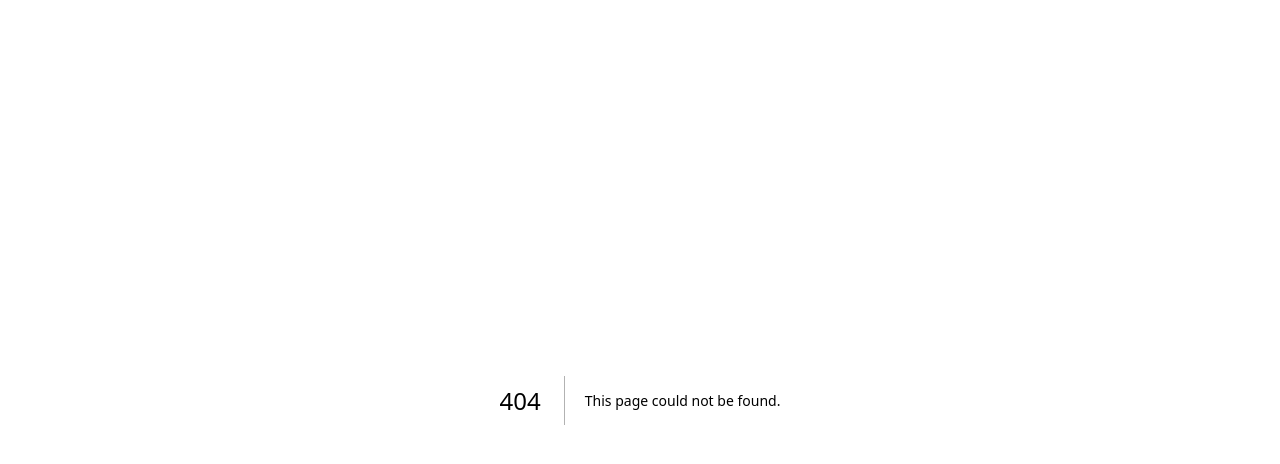
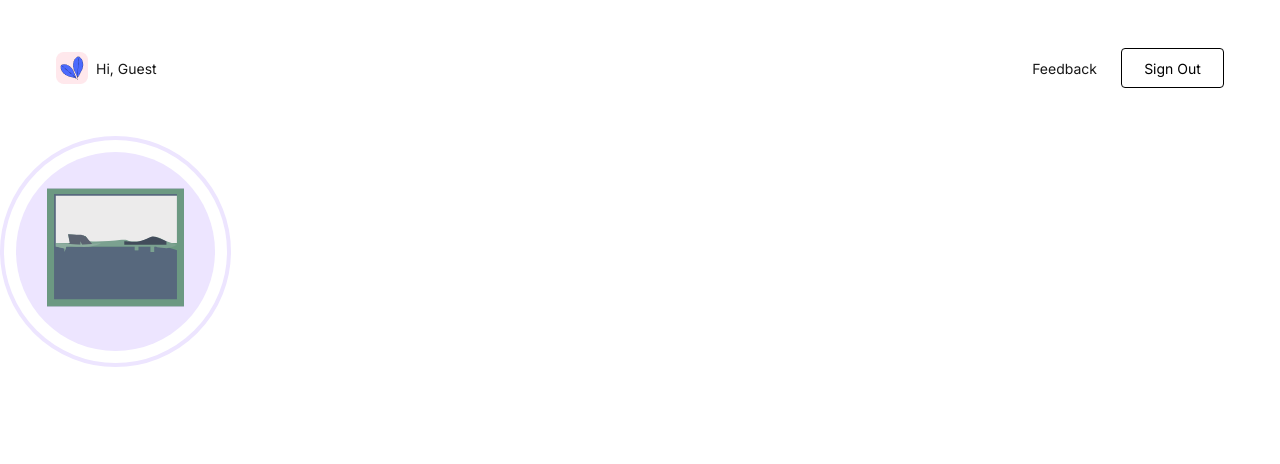
Before and after one commit to tobilobasalawu/minfulMoments, a Next.js app: page /sleep/ambient in a window 1280 px wide. Before the commit this address had no page. Shown: the top 464 px of the page. Built offline with nearby package versions, Linux system fonts and the light colour scheme; no server answers.

Commit message:
creating audio page for each card

```diff
--- a/src/app/moments/page.js
+++ b/src/app/moments/page.js
@@ -1,11 +1,11 @@
 'use client'
 
 import Header from "../components/header"
-import { SignOutButton } from "@clerk/nextjs"
+import { SignOutButton, useUser } from "@clerk/nextjs"
 import Image from "next/image"
-import { useUser } from "@clerk/nextjs"
 import Selection from "../components/selection"
 import Card from "../components/card"
+import Link from "next/link"
 
 export default function momentsPage(){
   const { user } = useUser();
@@ -24,10 +24,16 @@ export default function momentsPage(){
       </div>
 
       <div className="flex flex-col pt-10 pl-10 mx-5 gap-5">
-        <Card title={"Ambient Sounds"} duration={"20"} imageSrc={"/ambient.png"} weight={"full"} height={"206px"} color={"#FFE8EC"}/>
+        <Link href="./sleep/ambient">
+          <Card title={"Ambient Sounds"} duration={"20"} imageSrc={"/ambient.png"} weight={"full"} height={"206px"} color={"#E7F6FF"}/>
+        </Link>
         <div className="flex pt-5 pl-1 gap-5">
-          <Card title={"Breath Counting"} duration={"6"} imageSrc={"/mindful.png"} weight={"1/2"} height={"174px"} color={"#FFE8EC"}/>
-          <Card title={"Body Scan"} duration={"10"} imageSrc={"/body.png"} weight={"1/2"} height={"200px"} color={"#FFE8EC"}/>
+          <Link href="/" className="w-full">
+            <Card title={"Breath Counting"} duration={"5"} imageSrc={"/mindful.png"} weight={"full"} height={"174px"} color={"#E7F6FF"}/>
+          </Link>
+          <Link href="/" className="w-full">
+            <Card title={"Sleep Visualisation"} duration={"10"} imageSrc={"/body.png"} weight={"full"} height={"250px"} color={"#FFE8EC"}/>
+          </Link>
         </div>
       </div>
     </div>
--- /dev/null
+++ b/src/app/sleep/ambient/page.js
@@ -0,0 +1,32 @@
+'use client'
+import Header from "../../components/header";
+import { SignOutButton, useUser } from "@clerk/nextjs";
+import Image from "next/image";
+
+
+const ambientSounds = () => {
+  const { user } = useUser();
+
+  return(
+    <div>
+      <Header
+        className="fixed top-0 left-0 w-full z-10"
+        signInText="Sign Out"
+        SignInButtonComponent={SignOutButton}
+        headerText={user ? `Hi, ${user.firstName}` : "Hi, Guest"}
+        imageSrc={user && user.profileImage ? user.profileImage : "/userImage.png"}
+      />
+      <div className="w-[231px] h-[231px] relative">
+        <div className="w-[231px] h-[231px] p-4 left-0 top-0 absolute justify-center items-center gap-2.5 inline-flex">
+          <div className="grow shrink basis-0 self-stretch px-6 pb-2 bg-[#ede5ff] rounded-[240px] flex-col justify-center items-center gap-2.5 inline-flex">
+            <Image width={165} height={147} src="/ambient.svg" />
+          </div>
+        </div>
+        <div className="w-[231px] h-[231px] left-0 top-0 absolute rounded-full border-4 border-[#ede5ff]" />
+      </div>
+
+    </div>
+  )
+}
+
+export default ambientSounds;
```
Also changed, not shown: public/ambient.png (deleted), public/ambient.svg (added).
